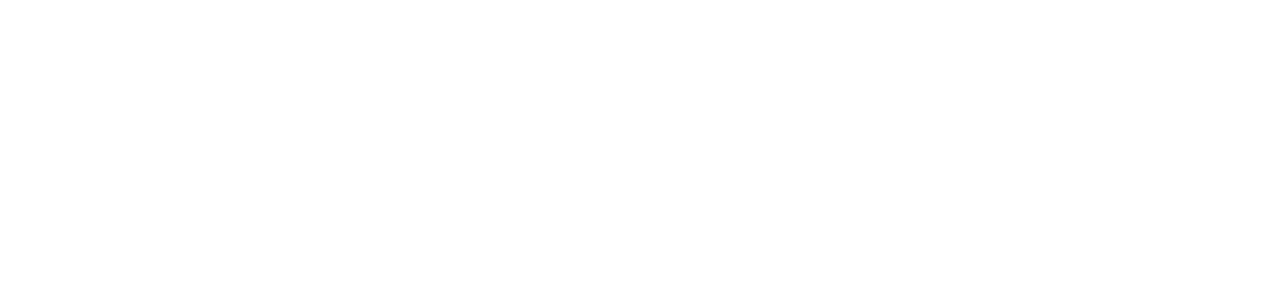
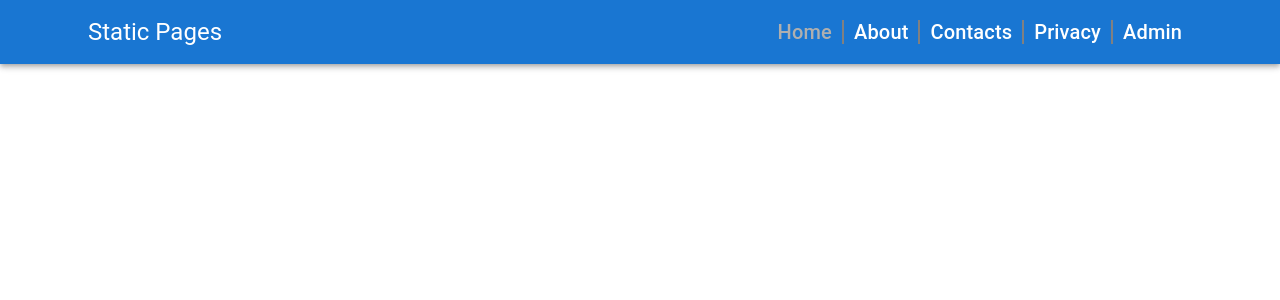
Before and after one commit to TiLB3/homeWork65, a React (Vite) app: page / in a window 1280 px wide. Shown: the top 300 px of the page. Built offline with nearby package versions, Linux system fonts and the light colour scheme.

Commit message:
Сделал ui компоненты toolbar,spinner.

```diff
--- a/src/App.css
+++ b/src/App.css
@@ -0,0 +1,4 @@
+body {
+  margin: 0;
+  padding: 0;
+}
--- a/src/App.tsx
+++ b/src/App.tsx
@@ -1,10 +1,11 @@
 import './App.css'
+import ToolBar from "./components/UI/ToolBar/ToolBar.tsx";
 
 const App = () => {
 
   return (
     <>
-
+      <ToolBar />
     </>
   )
 };
--- /dev/null
+++ b/src/components/UI/ToolBar/ToolBar.tsx
@@ -0,0 +1,106 @@
+import {AppBar, Box, Container, Toolbar, Typography} from "@mui/material";
+import {NavLink} from "react-router-dom";
+
+const ToolBar = () => {
+  return (
+    <Box sx={{flexGrow: 1, marginBottom: 3}}>
+      <AppBar position="static">
+        <Container>
+          <Toolbar>
+            <Typography
+              variant="h5"
+              component={NavLink}
+              to="/"
+              sx={{
+                flexGrow: 1,
+                display: {
+                  xs: 'none',
+                  sm: 'block',
+                  textDecoration: 'none',
+                  color: 'white',
+                }
+              }}
+            >
+              Static Pages
+            </Typography>
+            <Box sx={{marginLeft: 'auto'}}>
+              <Typography
+                variant="h6"
+                component={NavLink}
+                to="/"
+                sx={{
+                  textDecoration: 'none',
+                  color: 'white',
+                  padding: '0 10px',
+                  '&.active': {color: '#afafaf'},
+                  '&:hover': {color: '#afafaf'}
+
+                }}
+              >
+                Home</Typography>
+
+              <Typography
+                variant="h6"
+                component={NavLink}
+                to="/pages/about"
+                sx={{
+                  textDecoration: 'none',
+                  color: 'white',
+                  padding: '0 10px',
+                  borderLeft: '2px solid gray',
+                  '&.active': {color: '#afafaf'},
+                  '&:hover': {color: '#afafaf'}
+
+                }}
+              >About</Typography>
+              <Typography
+                variant="h6"
+                component={NavLink}
+                to="/pages/contacts"
+                sx={{
+                  textDecoration: 'none',
+                  color: 'white',
+                  padding: '0 10px',
+                  borderLeft: '2px solid gray',
+                  '&.active': {color: '#afafaf'},
+                  '&:hover': {color: '#afafaf'}
+
+                }}
+              >Contacts</Typography>
+              <Typography
+                variant="h6"
+                component={NavLink}
+                to="/pages/privacy"
+                sx={{
+                  textDecoration: 'none',
+                  color: 'white',
+                  padding: '0 10px',
+                  borderLeft: '2px solid gray',
+                  '&.active': {color: '#afafaf'},
+                  '&:hover': {color: '#afafaf'}
+
+                }}
+              >Privacy</Typography>
+              <Typography
+                variant="h6"
+                component={NavLink}
+                to="/pages/admin"
+                sx={{
+                  textDecoration: 'none',
+                  color: 'white',
+                  padding: '0 10px',
+                  borderLeft: '2px solid gray',
+                  '&.active': {color: '#afafaf'},
+                  '&:hover': {color: '#afafaf'}
+
+                }}
+              >Admin</Typography>
+            </Box>
+          </Toolbar>
+        </Container>
+      </AppBar>
+    </Box>
+  );
+};
+
+export default ToolBar;
```
Also changed, not shown: src/components/UI/Spinner/Spinner.tsx (added, +15 -0 lines), src/types.d.ts (added).
